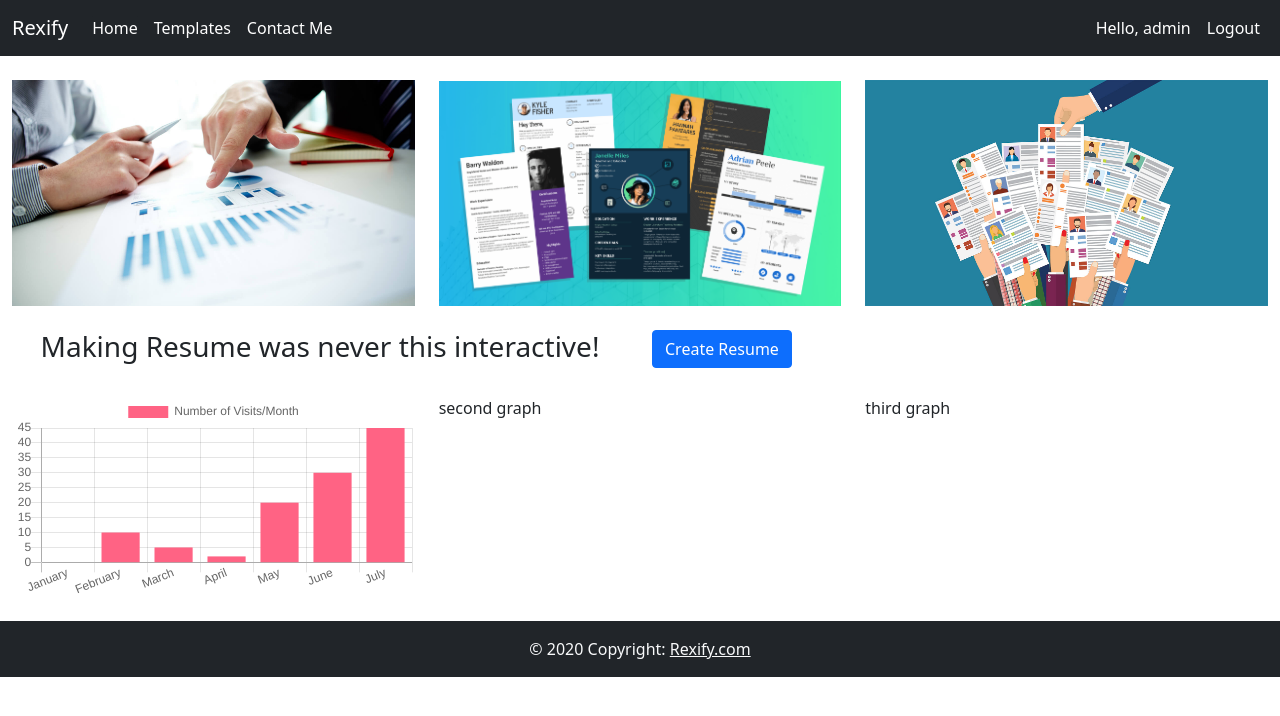
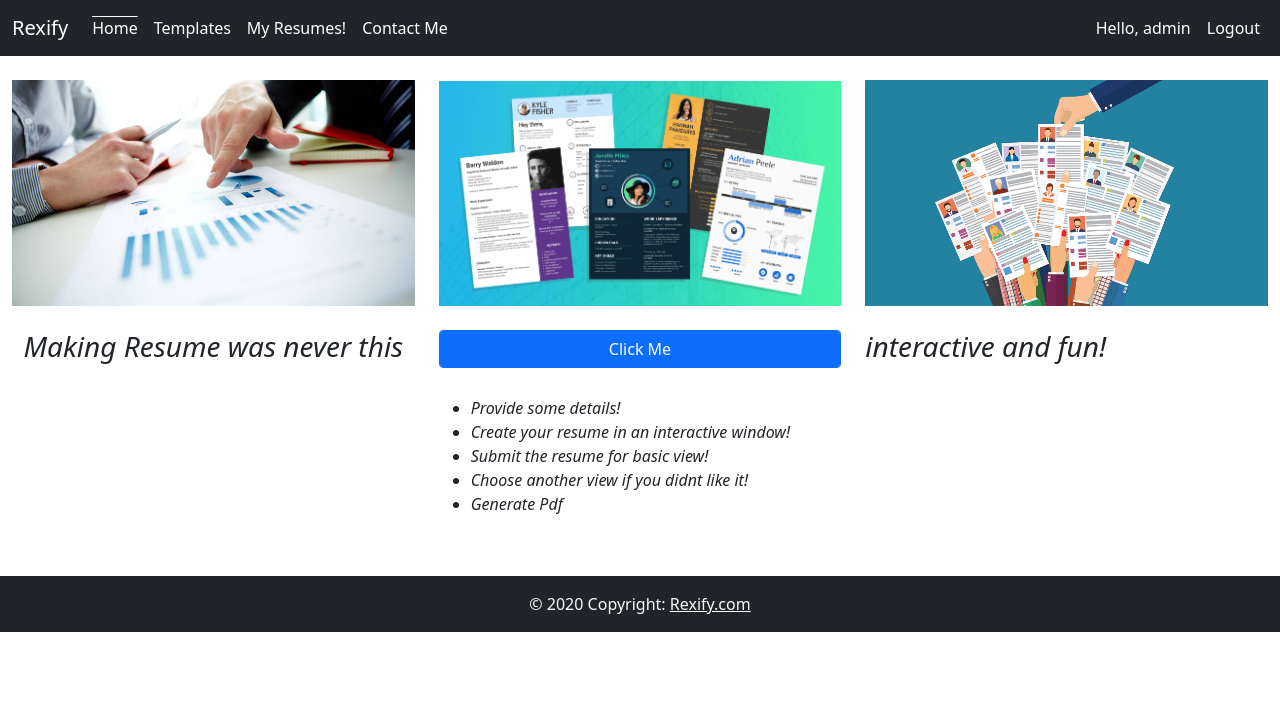
Before and after one commit to Prateek-Pandey-96/Rexify, a Django app: page / in a window 1280 px wide. Shown: the top 716 px of the page. Run offline with Django 3.2, Linux system fonts and the light colour scheme; a user stored in the database is signed in; a map, chart or similar area stays blank; some libraries are stand-ins or nearby versions.

Commit message:
added a new nav-item and finsihing up!!

```diff
--- a/Home/models.py
+++ b/Home/models.py
@@ -73,8 +73,6 @@
     proficiency = models.CharField(max_length=20)
 
 class Resume(models.Model):
+    user = models.ForeignKey(settings.AUTH_USER_MODEL, null = True, on_delete = models.SET_NULL)
     customer = models.ForeignKey(Customer , null = True, on_delete = models.SET_NULL)
-    secondarySchoolInfo = models.OneToOneField(SecondarySchool, null = True,on_delete=models.SET_NULL)
-    srSecondarySchoolInfo = models.OneToOneField(SrSecondarySchool, null = True,on_delete=models.SET_NULL)
-    collegeInfo = models.OneToOneField(College, null = True,on_delete=models.SET_NULL)
     date = models.DateField()
--- a/Home/templates/index.html
+++ b/Home/templates/index.html
@@ -17,25 +17,37 @@
     </div>
   </div>
   <div class="row my-4">
-    <div class="col-lg-6 text-center" >
-      <h3 >Making Resume was never this interactive!</h3>
+    <div class="col-lg-4 text-center" >
+      <h3 ><em>Making Resume was never this </em></h3>
     </div>
-    <div class="col-lg-6 " >
-      <input type="button" id="createBtn" class="btn btn-primary" value="Create Resume"/>
+    <div class="col-lg-4 text-center" >
+      <input type="button" id="createBtn" class="btn btn-primary input-block-level form-control" value="Click Me"/>
+    </div>
+    <div class="col-lg-4 " >
+      <h3><em> interactive and fun!</em></h3>
     </div>
   </div>
   <div class="row my-4">
     <div class="col-lg-4" >
       <canvas id="myChart"></canvas>
     </div>
-    <div class="col-lg-4" >
-      second graph
-    </div>
-    <div class="col-lg-4" >
-      third graph
+    <div class="col-lg-8" >
+       <ul ><em>
+        <li class="liElement">Provide some details!</li>
+        <li class="liElement">Create your resume in an interactive window!</li>
+        <li class="liElement">Submit the resume for basic view!</li>
+        <li class="liElement">Choose another view if you didnt like it!</li>
+        <li class="liElement">Generate Pdf</li>
+      </em></ul>
     </div>
   </div>
 </div>
+<style>
+  {% comment %} .liElement{
+    background:black;
+    color:white;
+  } {% endcomment %}
+</style>
 <script  type="text/javascript">
   $(document).ready(function(){
     $("#one").addClass('underlinePerma');
--- a/Home/templates/intermediate.html
+++ b/Home/templates/intermediate.html
@@ -65,7 +65,7 @@
             <div class="jumbotron jumbotron-fluid">
                 <div class="container">
                   <h1 class="display-4">Just to be clear</h1>
-                  <p class="lead" style="color: blue;">These details will be autofilled in your resume</p>
+                  <p class="lead" style="color: blue;">These details will be autofilled in your resume and wont be editable!</p>
                 </div>
               </div>
         </div>
--- a/Home/templates/navbar.html
+++ b/Home/templates/navbar.html
@@ -11,6 +11,9 @@
             </li>
             <li class="nav-item" id="two">
               <a class="nav-link active middle" href="/templates">Templates</a>
+            </li>
+            <li class="nav-item" id="four">
+              <a class="nav-link active middle" href="/myResumes">My Resumes!</a>
             </li>
             <li class="nav-item" id="three">
               <a class="nav-link active middle" href="/contact">Contact Me</a>
@@ -28,7 +31,8 @@
       </div>
     <style>
       .underlinePerma{
-        text-decoration: overline;
+        text-decoration:overline;
+        color:white;
       }
     </style>
     </nav>
--- a/Home/urls.py
+++ b/Home/urls.py
@@ -9,6 +9,7 @@
     path('', views.index, name='home'),
     path('templates/', views.templates, name='templates'),
     path('contact/', views.contact, name='contact'),
+    path('myResumes/',views.myResumes, name='my-resumes'),
     path('create/<int:pk>/', views.create, name='create'),
     path('finalPage/<int:pk>/',views.finalPage , name="finalPage"),
     path('finalPage2/<int:pk>', views.finalPage2, name="finalPage2"),
--- a/Home/views.py
+++ b/Home/views.py
@@ -283,3 +283,9 @@
         customer.save()
         return redirect('create',customer.pk)
     return render(request, 'intermediate.html')
+
+@login_required(login_url='login')
+def myResumes(request):
+    resumes = Resume.objects.filter(user=request.user)
+    context = { 'resumes':resumes}
+    return render(request, 'myResumes.html',context)
--- a/static/js/index.js
+++ b/static/js/index.js
@@ -1,16 +1,16 @@
-var ctx = document.getElementById('myChart').getContext('2d');
-var chart = new Chart(ctx, {
-    // The type of chart we want to create
-    type: 'bar',
+// var ctx = document.getElementById('myChart').getContext('2d');
+// var chart = new Chart(ctx, {
+//     // The type of chart we want to create
+//     type: 'bar',
 
-    // The data for our dataset
-    data: {
-        labels: ['January', 'February', 'March', 'April', 'May', 'June', 'July'],
-        datasets: [{
-            label: 'Number of Visits/Month',
-            backgroundColor: 'rgb(255, 99, 132)',
-            borderColor: 'rgb(255, 99, 132)',
-            data: [0, 10, 5, 2, 20, 30, 45]
-        }]
-    }
-});
+//     // The data for our dataset
+//     data: {
+//         labels: ['Basic', 'Intermediate', 'Experienced'],
+//         datasets: [{
+//             label: 'Number of Users',
+//             backgroundColor: 'rgb(255, 99, 132)',
+//             borderColor: 'rgb(255, 99, 132)',
+//             data: []
+//         }]
+//     }
+// });
```
Also changed, not shown: Home/templates/myResumes.html (added, +47 -0 lines), Home/migrations/0004_auto_20210106_1553.py (added), db.sqlite3.
